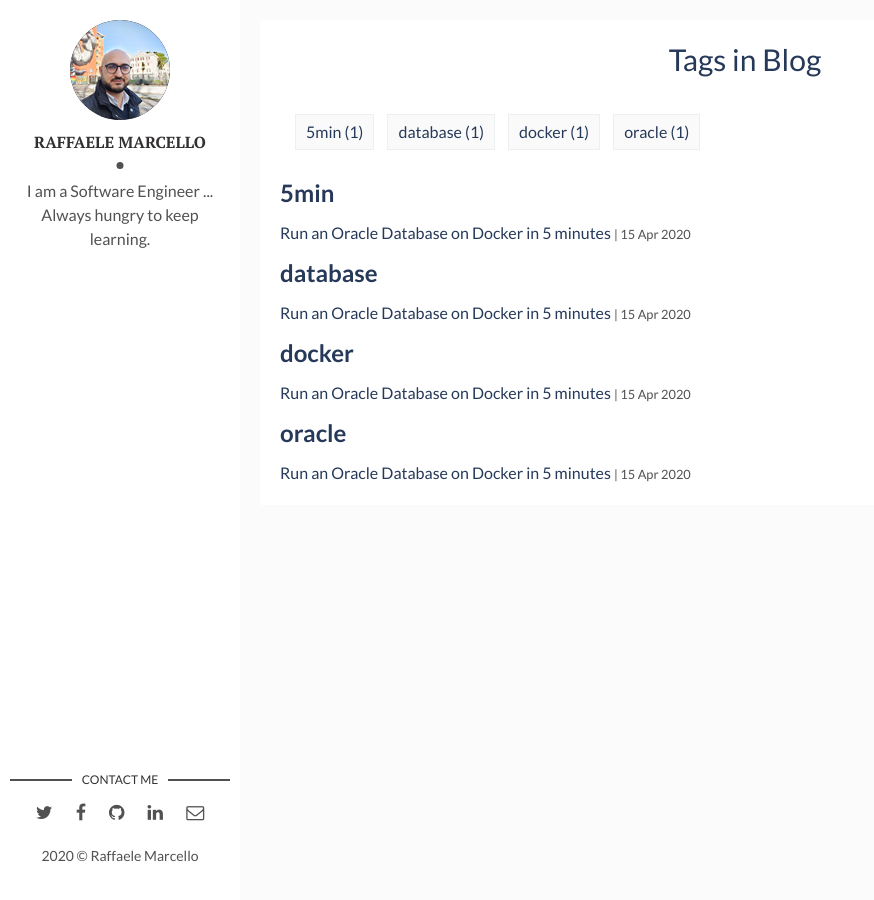
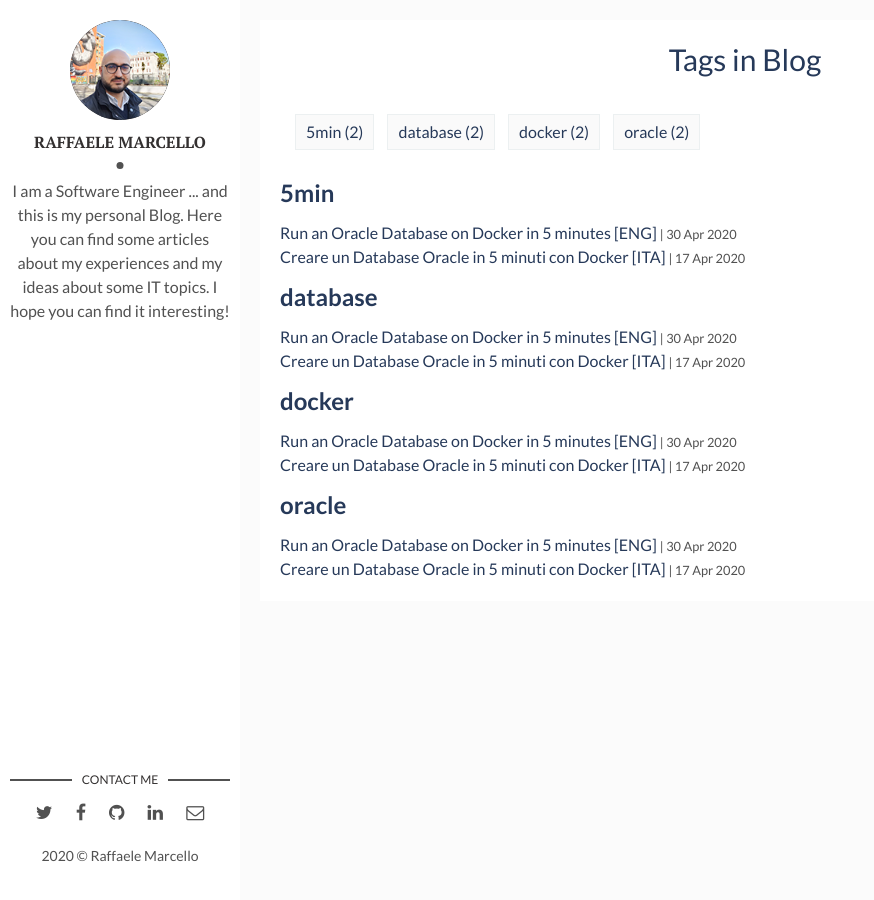
Before and after one commit to marcelloraffaele/marcelloraffaele.github.io, a Jekyll site: the page built from tags.html, in a window 1280 px wide. Shown: the whole page, without its empty margins (0-874 px from the left). Built offline with Jekyll 4.4.1, drawn with Linux system fonts in a browser that asks for light colours.

Commit message:
creato articolo 1

````diff
--- a/_config.yml
+++ b/_config.yml
@@ -8,7 +8,7 @@ site-twitter: #if your site has a twitter account, enter it here
 # Author Settings
 author: Raffaele Marcello # add your name
 author-img: rmarcello.png # add your photo
-about-author: I am a Software Engineer ... Always hungry to keep learning. # add description
+about-author: I am a Software Engineer ... and this is my personal Blog. Here you can find some articles about my experiences and my ideas about some IT topics. I hope you can find it interesting!
 social-twitter: https://twitter.com/rmarcello
 social-facebook: # add your Facebook handle
 social-github: marcelloraffaele
--- /dev/null
+++ b/_posts/2020-04-18-DockerOracleDatabaseIn5MinutesIta.markdown
@@ -0,0 +1,106 @@
+---
+layout: post
+title: Creare un Database Oracle in 5 minuti con Docker [ITA]
+date: 2020-04-17 17:00:00 +0000
+description: Creare un Database Oracle in 5 minuti con Docker, versione in italiano
+img: docker-oracledb/container_oracle.png # Add image post (optional)
+fig-caption: docker-oracledb/docker_oracle.png # Add figcaption (optional)
+tags: [docker, oracle, database, 5min]
+---
+
+Da qualche giorno ormai volevo scrivere un breve articolo su come installare sulla propria macchina un Database Oracle Enterprise completo.
+Dopo un po di ricerche ho scoperto che il modo più semplice è pulito è utilizzare Docker.
+Utilizzando Docker possiamo sfruttare le numerosissime "immagini" presenti sul Docker hub per sperimentare, testare, giocare o semplicemente smanettare con tantissimi prodotti nelle loro versioni originali o se vogliamo nelle versioni modificate e estese da altri sviluppatori.
+
+Questa volta il mio scopo era semplicemente quello di installare in locale una versione completa di Orale Database in modo da effettuare alcune prove. Finite le prove, voglio essere libero di arrestare il container e ripulire tutto.
+
+### Cosa serve?
+La prima cosa che bisogna fare è assicurarsi di avere una versione installata e funzionante di Docker.
+Se non avete ancora installato docker, fatelo subito dal sito: <a href="https://docs.docker.com/">docs.docker.com</a>
+
+
+Se volete verificare che docker sia funzionante, aprite una shell è lanciate il seguente comando:
+{% highlight shell %}
+docker run hello-world
+{% endhighlight %}
+Dovreste vedere scaricare l'immagine di hello world e successivamente l'output releativo all'esecuzione.
+
+Successivamente sarà necessario creare un account per il DockerHub dal sito <a href="https://hub.docker.com/">hub.docker.com</a> effettua la registrazione.
+A questo punto, sarà possibile cercare l'immagine desiderata con il nome "Oracle Database Enterprise Edition":
+
+![docker-hub-oracledb]({{site.baseurl}}/assets/img/docker-oracledb/docker-hub.png)
+Come possiamo notare, l'immagine è creata e gesatita direttamente da Oracle è Docker lo certifica. Possiamo notare anche che l'immagine è basata su Oracle Database Server 12.2.0.1 Enterprise Edition che verrà eseguito su Oracle Linux 7. Un' altra cosa che possiamo notare è che sarà necessario effettuare il "checkout" dell'immagine e accettare i termini definiti da Oracle. Effettuato ciò, possiamo passare all'azione.
+
+
+### Come si fa?
+A questo punto, dobbiamo scaricare l'immagine docker ed effettuare il pull, tuttavia per scaricare questa immagine ci è prima richiesto effettuare login:
+{% highlight shell %}
+docker login
+{% endhighlight %}
+
+successivamente scarichiamo l'immagine. Nota, proprio perchè il database è una versione "Enterprise Edition" su un Oracle Linux 7, la dimensione del'immagine risulta essere abbastanza ingombrante (4Gb per la versione base ), ho deciso di utilizzare per questo articola la variante slim dell'immagine "12.2.0.1-slim" che invece occupa solo 2Gb. La variante slim, non supporta le seguenti features: Analytics, Oracle R, Oracle Label Security, Oracle Text, Oracle Application Express and Oracle DataVault.
+{% highlight shell %}
+docker pull store/oracle/database-enterprise:12.2.0.1-slim
+{% endhighlight %}
+
+Terminato il download dell'immagine, siamo ad un passo dal poter finalmente eseguire il container contenete il nostro Database utilizzando il seguente comando:
+{% highlight shell %}
+docker run -d -it --name oracle-db -p 1521:1521 store/oracle/database-enterprise:12.2.0.1-slim
+{% endhighlight %}
+Nota: non ho specificato nessun volume per cui all'arresto dell'istanza perderò tutti i dati, per questo primo esempio può anche andare bene. Inoltre ho esposto la porta 1521 e non ho specificato nessun altro parametro per cui il database avrà tutto il setup di default.
+
+Il container impiegherà un po di tempo per partire, per questo sarà importante comprendere se ha terminato l'inizializzazione e per fare ciò possiamo contultare i log:
+{% highlight shell %}
+docker logs -f oracle-db
+{% endhighlight %}
+
+Per concludere che il database è up e running, possiamo consultare lo stato del container e verificare che sia in "healty":
+{% highlight shell %}
+docker ps -f name=oracle-db
+{% endhighlight %}
+
+
+Il container è in esecuzione e possiamo interagire con il nostro database.
+
+### Setup base del Database
+Tuttavia quello che abbiamo è un database vuoto per cui abbiamo la necessità di creare delle configurazione base. Per fare questo, consiglio di accedere a sqlplus digitando il comando:
+{% highlight shell %}
+docker exec -it oracle-db bash -c "source /home/oracle/.bashrc; sqlplus /nolog"
+
+SQL*Plus: Release 12.2.0.1.0 Production on Sat Apr 18 17:06:54 2020
+
+Copyright (c) 1982, 2016, Oracle.  All rights reserved.
+
+SQL>
+{% endhighlight %}
+
+da qui siamo liberi di eseguire tutte leconfigurazioni che desideriamo all'interno del database.
+Io qui propongo una versione base per definire un utente che chiamerò "myuser", assegnare all'utente i grant base e infine tablespace illimitato:
+
+{% highlight sql %}
+connect sys/Oradoc_db1@ORCLCDB as sysdba
+
+alter session set container=ORCLPDB1;
+
+CREATE USER myuser IDENTIFIED BY myuser
+	PROFILE default
+	ACCOUNT UNLOCK;
+GRANT CONNECT TO myuser;
+GRANT RESOURCE TO myuser;
+GRANT CREATE ANY VIEW TO myuser;
+GRANT UNLIMITED TABLESPACE TO myuser;
+{% endhighlight %}
+
+Da questo momento in poi possiamo accedere al database mediante un qualsiasi client, per esempio Oracle SQL Developer:
+
+![OracleSQLDeveloper]({{site.baseurl}}/assets/img/docker-oracledb/OracleSQLDeveloper.PNG)
+
+
+#### Stop e pulizia del container
+
+{% highlight shell %}
+#stop del container
+docker stop oracle-db
+#eliminazione del container
+docker rm oracle-db
+{% endhighlight %}
--- a/_posts/2020-04-14-DockerOracleDatabaseIn5Minutes.markdown
+++ b/_posts/2020-04-30-DockerOracleDatabaseIn5Minutes.markdown
@@ -1,38 +1,42 @@
 ---
 layout: post
-title: Run an Oracle Database on Docker in 5 minutes
-date: 2020-04-15 20:00:00 +0100
-description: Simple first post
-img: container_oracle.png # Add image post (optional)
-fig-caption: docker_oracle.png # Add figcaption (optional)
+title: Run an Oracle Database on Docker in 5 minutes [ENG]
+date: 2020-04-30 20:00:00 +0000
+description: How to run an Oracle Database on Docker in 5 minutes, english version
+img: docker-oracledb/container_oracle.png # Add image post (optional)
+fig-caption: docker-oracledb/docker_oracle.png # Add figcaption (optional)
 tags: [docker, oracle, database, 5min]
 ---
 
 #############################
-```shell
+{% highlight shell %}
 docker run -d -it --name oracle-db-12c -p 9000:1521 store/oracle/database-enterprise:12.2.0.1-slim
-```
+{% endhighlight %}
+
 #consulta i log
-```shell
+{% highlight shell %}
 docker logs -f oracle-db-12c
-```
+{% endhighlight %}
+
 #consulta lo stato, deve essere healty
-```shell
-docker ps --format 'table {{.Names}}\t{{.Image}}\t{{.Status}}\t{{.Ports}}' -f name=oracle-db-12c
-```
-#per consultare le porte esposte dal container
-```shell
+{% highlight shell %}
+docker ps -f name=oracle-db-12c
+{% endhighlight %}
+
+per consultare le porte esposte dal container
+{% highlight shell %}
 docker port oracle-db-12c
-```
-#per accedere a sqlplus
+{% endhighlight %}
+
+per accedere a sqlplus
 
 
-```shell
+{% highlight shell %}
 docker exec -it oracle-db-12c bash -c "source /home/oracle/.bashrc; sqlplus /nolog"
-```
+{% endhighlight %}
 
-#sql
-```
+bababa
+{% highlight sql %}
 connect sys/Oradoc_db1@ORCLCDB as sysdba
 
 alter session set container=ORCLPDB1;
@@ -44,11 +48,10 @@ GRANT CONNECT TO myuser;
 GRANT RESOURCE TO myuser;
 GRANT CREATE ANY VIEW TO myuser;
 GRANT UNLIMITED TABLESPACE TO myuser;
-```
+{% endhighlight %}
 
 
-##### STOP
-```SQL
+{% highlight shell %}
 docker stop oracle-db-12c
 docker rm oracle-db-12c
-```
+{% endhighlight %}
````
Also changed, not shown: README.md, assets/img/docker-oracledb/OracleSQLDeveloper.PNG (added), assets/img/docker-oracledb/container_oracle.png (renamed from assets/img/container_oracle.png), assets/img/docker-oracledb/docker-hub.PNG (added).
